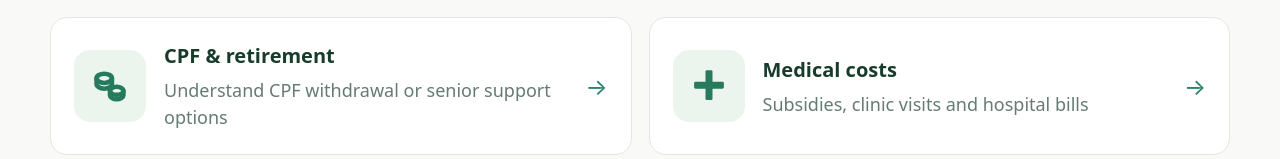
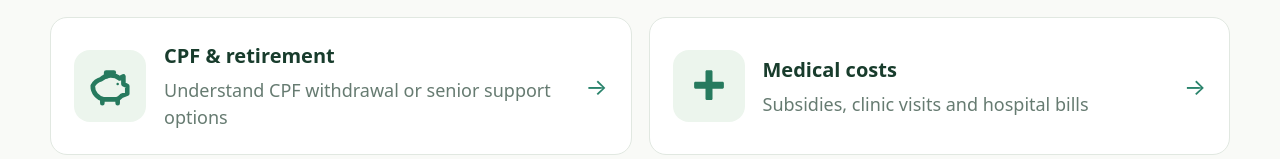
Before and after one commit to peepeepoopoomanm/NeighbourAssist, a React (Vite) app: page / in a window 1280 px wide. Shown: the part 1073-1232 px from the top of the page. Built offline with nearby package versions, Linux system fonts and the light colour scheme.

Commit message:
Replace confusing CPF coins with recognizable retirement savings piggy bank

```diff
--- a/src/CategoryIcon.tsx
+++ b/src/CategoryIcon.tsx
@@ -28,11 +28,11 @@ export default function CategoryIcon({category}:{category:Category}){
     <path d="M10 20v-5h4v5"/>
    </svg>;
   case 'cpf':
+   // Piggy bank: a familiar and distinct symbol for retirement savings.
    return <svg {...shared}>
-    <ellipse cx="9" cy="8" rx="4" ry="2.4"/>
-    <path d="M5 8v3c0 1.3 1.8 2.4 4 2.4s4-1.1 4-2.4V8"/>
-    <ellipse cx="15.5" cy="14.5" rx="3.5" ry="2.1"/>
-    <path d="M12 14.5v2.3c0 1.1 1.6 2.1 3.5 2.1s3.5-1 3.5-2.1v-2.3"/>
+    <path d="M7.3 8.5A7.5 7.5 0 0 1 17 8l2-1v4l2 1v4l-3 1.2A7.6 7.6 0 0 1 15.4 19H9a7 7 0 0 1-6-7.1A7 7 0 0 1 7.3 8.5Z"/>
+    <path d="M8 19v2M16 19v2M10 7V5h4"/>
+    <circle cx="16" cy="11" r=".65" fill="currentColor" stroke="none"/>
    </svg>;
   case 'health':
    return <svg viewBox="0 0 24 24" className="category-svg" focusable="false" aria-hidden="true">
```
